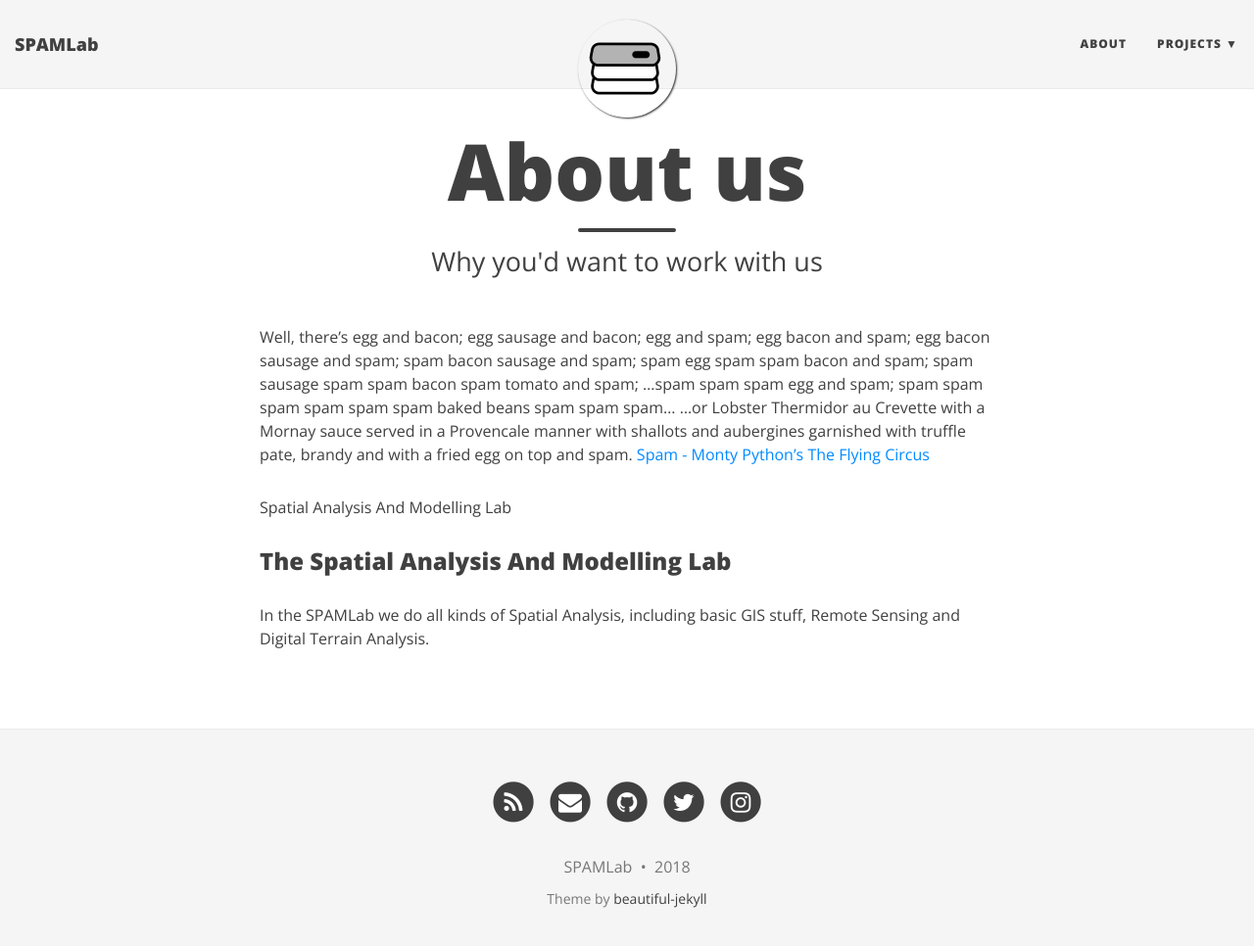
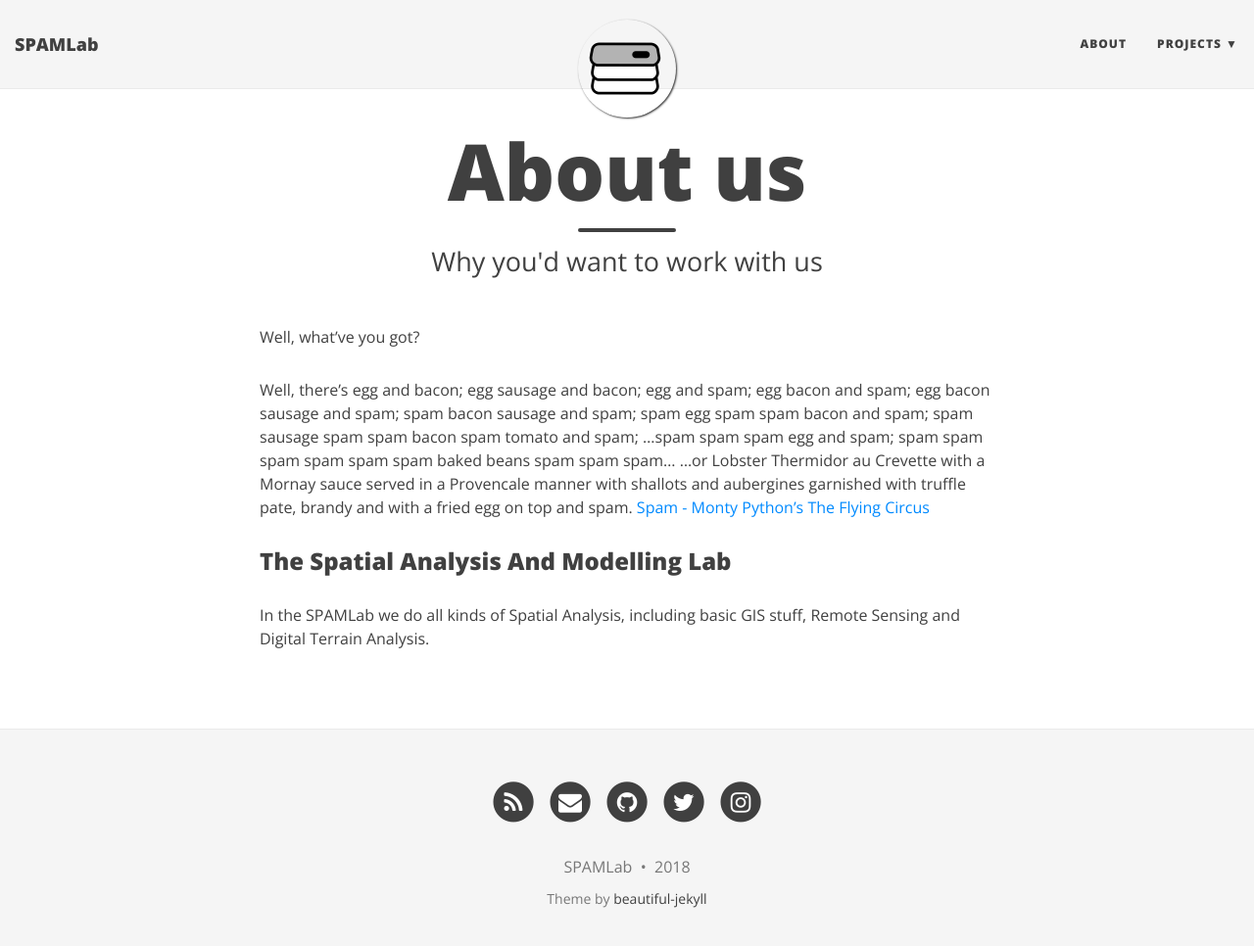
Before and after one commit to SPAMLab/SPAMLab.github.io, a Jekyll site: the page built from aboutus.md, in a window 1280 px wide and 978 px high. Shown: the top 966 px of the window at 98% size. Built offline with Jekyll 4.4.1, drawn with Linux system fonts in a browser that asks for light colours; nearby versions of some CDN libraries.

Commit message:
Update aboutus.md

```diff
--- a/aboutus.md
+++ b/aboutus.md
@@ -4,13 +4,12 @@ title: About us
 subtitle: Why you'd want to work with us
 ---
 
+Well, what’ve you got?
+
 Well, there’s egg and bacon; egg sausage and bacon; egg and spam; egg bacon and spam; egg bacon sausage and spam; spam bacon sausage and spam; spam egg spam spam bacon and spam; spam sausage spam spam bacon spam tomato and spam;
 …spam spam spam egg and spam; spam spam spam spam spam spam baked beans spam spam spam…
-…or Lobster Thermidor au Crevette with a Mornay sauce served in a Provencale manner with shallots and aubergines garnished with truffle pate, brandy and with a fried egg on top and spam.
-[Spam - Monty Python's The Flying Circus](https://youtu.be/M_eYSuPKP3Y)
+…or Lobster Thermidor au Crevette with a Mornay sauce served in a Provencale manner with shallots and aubergines garnished with truffle pate, brandy and with a fried egg on top and spam. [Spam - Monty Python's The Flying Circus](https://youtu.be/M_eYSuPKP3Y)
 
-
-Spatial Analysis And Modelling Lab
 
 ### The Spatial Analysis And Modelling Lab
 
```
